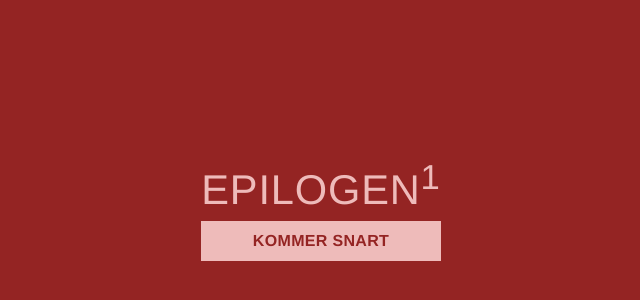
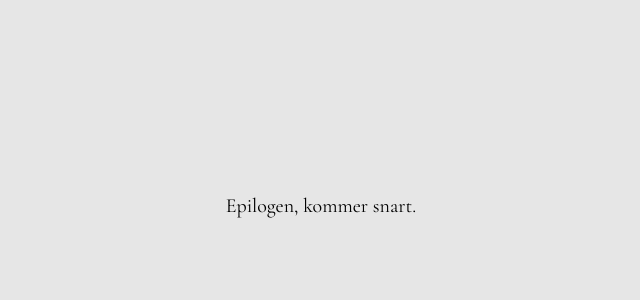
Before and after one commit to jakobberglund/epilogen, a Nuxt app: page / in a window 1280 px wide. Shown: the part 194-494 px from the top of the page, without its empty margins (319-959 px from the left). Built offline with nearby package versions, Linux system fonts and the light colour scheme.

Commit message:
change look and feel

```diff
--- a/assets/styles/index.scss
+++ b/assets/styles/index.scss
@@ -1,8 +1,7 @@
 :root {
-  --epl--color--background: #942423;
-  --epl--color--text: #eebbba;
-  --epl--color--link: rgb(255 255 255);
-  --epl--typography--font-family: 'Helvetica Neue', Helvetica, Arial, sans-serif;
+  --epl--color--background: hsl(0 0% 90%);
+  --epl--color--text: hsl(0 0% 0%);
+  --epl--typography--font-family: 'Cormorant Garamond', serif;
 }
 
 html {
@@ -15,7 +14,3 @@ body {
   font-family: var(--epl--typography--font-family);
   height: 100vh;
 }
-
-a {
-  color: var(--epl--color--link);
-}
--- a/nuxt.config.js
+++ b/nuxt.config.js
@@ -38,6 +38,19 @@ export default {
         sizes: '180x180',
         href: '/apple-touch-icon.png',
       },
+      {
+        rel: 'preconnect',
+        href: 'https://fonts.googleapis.com',
+      },
+      {
+        rel: 'preconnect',
+        href: 'https://fonts.gstatic.com',
+        crossorigin: true,
+      },
+      {
+        rel: 'stylesheet',
+        href: 'https://fonts.googleapis.com/css2?family=Cormorant+Garamond&display=swap',
+      },
       { rel: 'manifest', href: '/site.webmanifest' },
     ],
   },
--- a/pages/index.vue
+++ b/pages/index.vue
@@ -1,8 +1,7 @@
 <template>
   <div class="wrapper">
     <div>
-      <h1>Epilogen<sup>1</sup></h1>
-      <p>Kommer snart</p>
+      <h1>Epilogen, kommer snart.</h1>
     </div>
   </div>
 </template>
@@ -26,19 +25,7 @@ export default Vue.extend({})
 
 h1 {
   max-width: 35ch;
-  font-size: clamp(2rem, calc(1rem + 2vw), 4rem);
+  font-size: clamp(1rem, calc(1rem + 2vw), 1.25rem);
   font-weight: 200;
-  text-transform: uppercase;
-  letter-spacing: 0.02em;
-}
-
-p {
-  color: var(--epl--color--background);
-  background: var(--epl--color--text);
-  font-size: clamp(0.5rem, calc(1rem + 2vw), 1rem);
-  padding: 0.5em;
-  text-transform: uppercase;
-  font-weight: 700;
-  letter-spacing: 0.02em;
 }
 </style>
```
